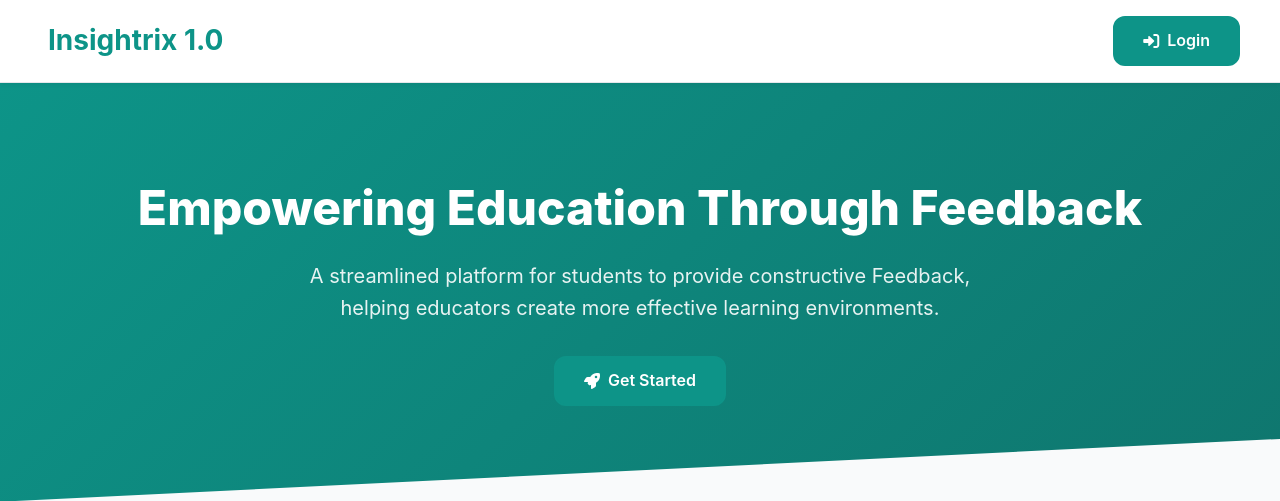
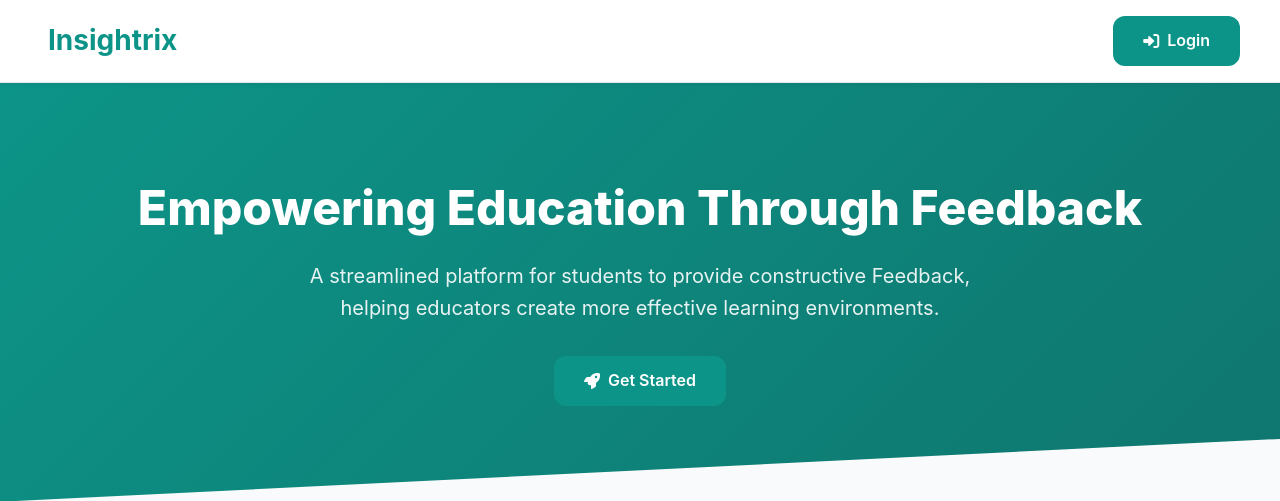
Before and after one commit to crislorence2023/Capstone-Insightrix, a PHP site: page /eval/landing-page.php in a window 1280 px wide. Shown: the top 501 px of the page. Run offline with PHP 8.4, Linux system fonts and the light colour scheme.

Commit message:
Update landing-page.php

```diff
--- a/eval/landing-page.php
+++ b/eval/landing-page.php
@@ -310,7 +310,7 @@
         <div class="nav-container">
             <a href="#" class="logo">
                 <i class=""></i>
-                Insightrix 1.0
+                Insightrix
             </a>
             <a href="Assessmentsurvey/login.php" class="btn btn-primary">
                 <i class="fas fa-sign-in-alt"></i>
```
